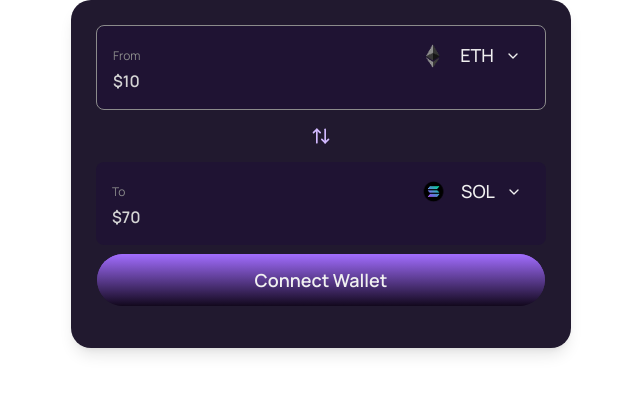
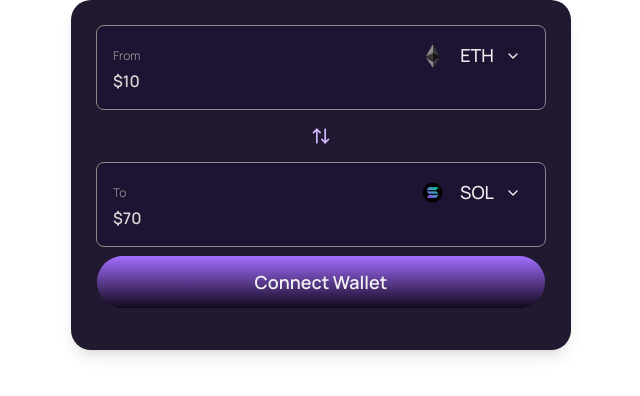
Before and after one commit to stephanniegb/ZeroXBridge_Frontend, a Next.js app: page /swap in a window 1280 px wide. Shown: the top 396 px of the page, without its empty margins (319-959 px from the left). Built offline with nearby package versions, Linux system fonts and the light colour scheme.

Commit message:
fix: update Swap component styling with border

```diff
--- a/app/components/swap.tsx
+++ b/app/components/swap.tsx
@@ -231,7 +231,7 @@
             </button>
           </div>
 
-          <div className=" bg-[#1F1333] p-4 rounded-lg mb-2 relative">
+          <div className="border-[0.4px] border-[#8B8B8B] bg-[#1F1333] p-4 rounded-lg mb-2 relative">
             <div className="flex justify-between items-center">
               <p className="text-[#8B8B8B] text-[0.75rem] font-normal">To</p>
 
```
